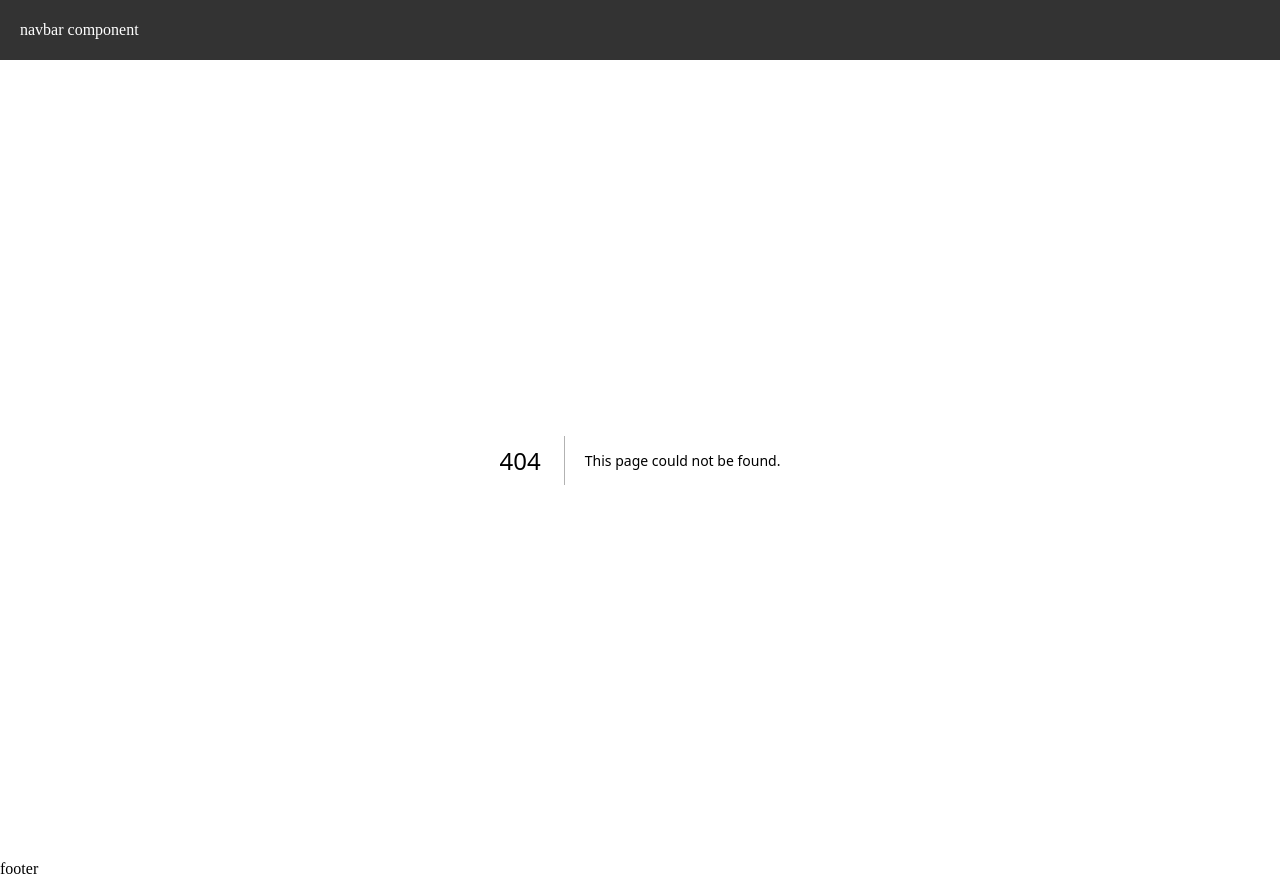
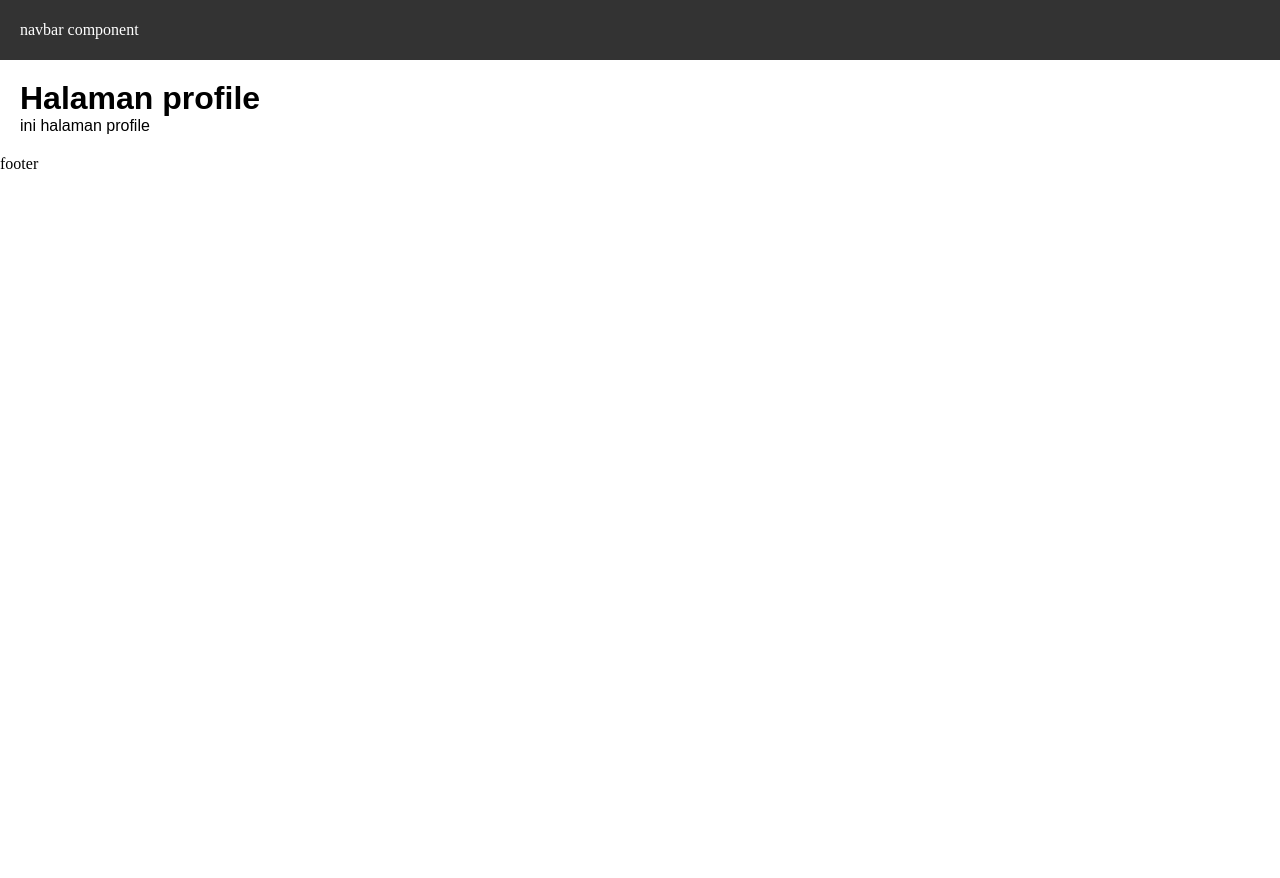
Before and after one commit to Fahrizp24/framework, a Next.js app in the folder P2/next-routing/: page /user/profile in a window 1280 px wide. Before the commit this address had no page. After the commit the page ends 800 px from the top, so only its background shows below. Built offline with nearby package versions, Linux system fonts and the light colour scheme.

Commit message:
P2_Tugas 1 – Routing

```diff
--- /dev/null
+++ b/P2/next-routing/src/pages/user/profile/index.tsx
@@ -0,0 +1,13 @@
+import Head from 'next/head';
+
+export default function profile() {
+  return (
+    <div style={{ padding: '20px', fontFamily: 'sans-serif' }}>
+      <Head>
+        <title>profile</title>
+      </Head>
+      <h1>Halaman profile</h1>
+      <p>ini halaman profile</p>
+    </div>
+  );
+}
```
Also changed, not shown: P2/next-routing/src/pages/user/profile/edit/index.tsx (added, +9 -0 lines).
